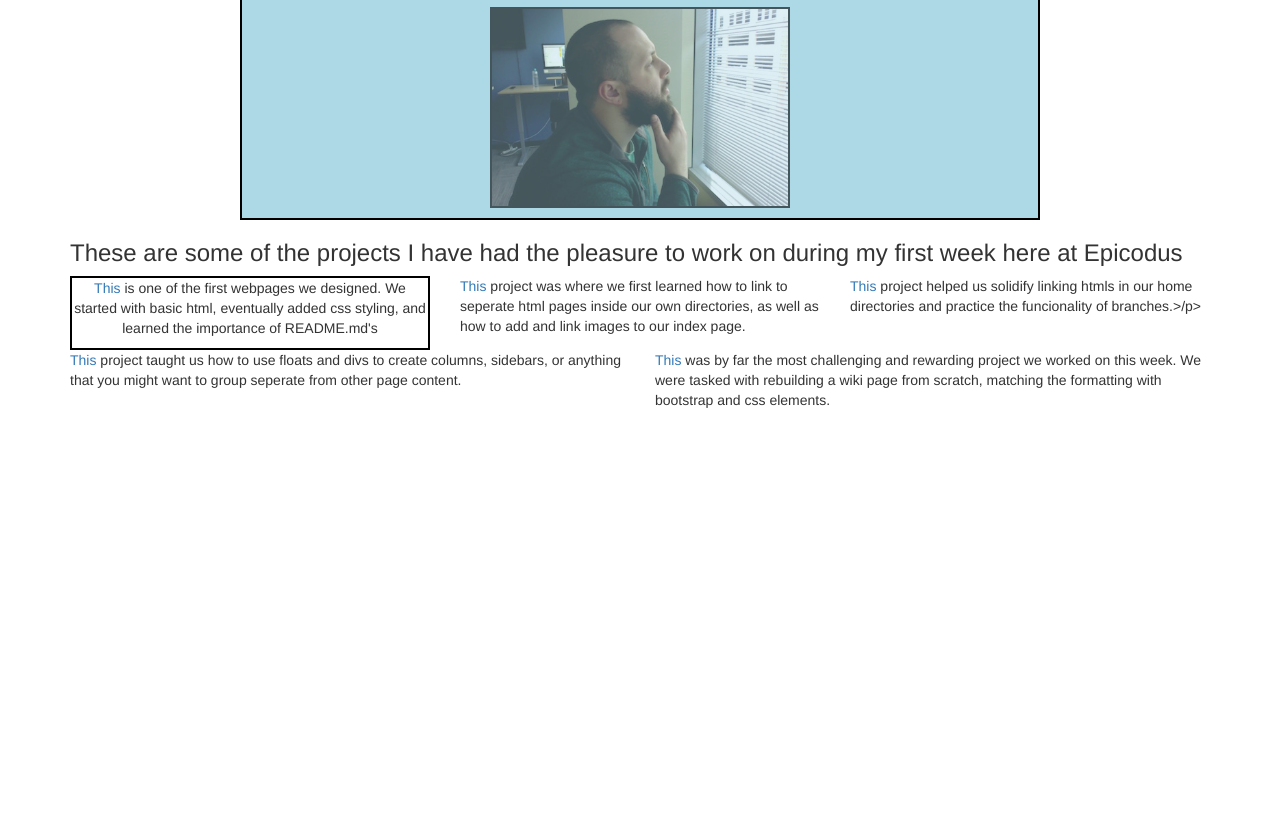
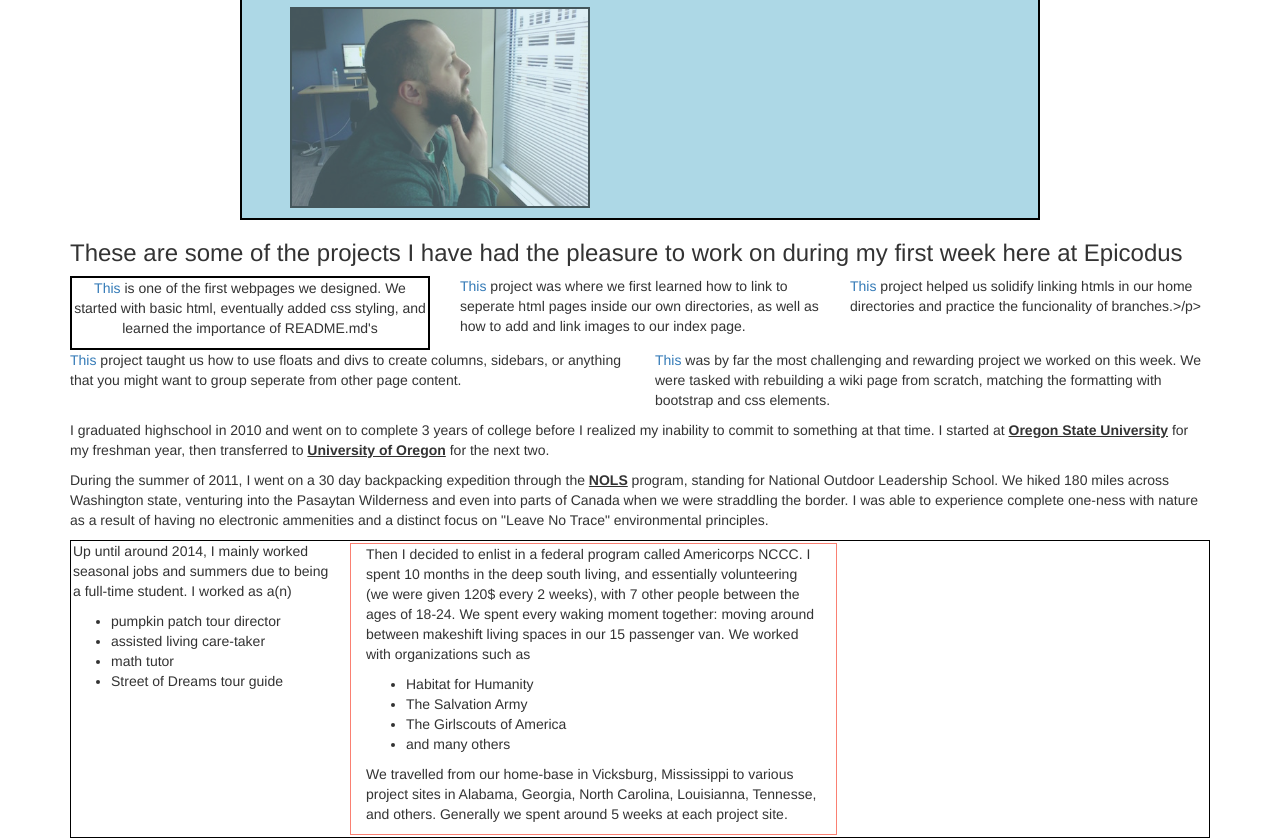
Before and after one commit to rifley/portfolio-webpage2, a plain HTML site: page index.html in a window 1280 px wide. Shown: the part 89-927 px from the top of the page. Before the commit the page ends 800 px from the top, so only its background shows below. Drawn offline with Linux system fonts and the light colour scheme.

Commit message:
add further html body content and css/bootstrap styling

```diff
--- a/css/styles.css
+++ b/css/styles.css
@@ -2,9 +2,24 @@ body {
   background-color:;
 }
 
+em {
+  font-weight: bold;
+  text-decoration: underline;
+  font-style: normal;
+}
 
+.jobs {
+  border: solid 1px black;
+}
 
+.seasons p{
+  padding-left: 2px;
+}
 
+.americorps {
+  border: solid 1px salmon;
+  margin: 2px;
+}
 
 .intro {
   text-align: center;
@@ -12,6 +27,7 @@ body {
   background-color: lightblue;
   color: black;
   width: 800px;
+  height: 100%;
   margin-left: auto;
   margin-right: auto;
   margin-top: 20px;
@@ -28,6 +44,7 @@ body {
   margin-bottom: 10px;
   width: 300px;
   border: solid 2px black;
+  margin-right: 400px;
 }
 
 .first-webpage {
--- a/index.html
+++ b/index.html
@@ -45,7 +45,37 @@
           </div>
         </div>
         <div class="about-me">
+          <div class="background-info">
+            <div class="gen-ed">
+              <p>I graduated highschool in 2010 and went on to complete 3 years of college before I realized my inability to commit to something at that time. I started at <em class="school">Oregon State University</em> for my freshman year, then transferred to <em class="school">University of Oregon</em> for the next two.</p>
+              <p>During the summer of 2011, I went on a 30 day backpacking expedition through the <em class="school">NOLS</em> program, standing for National Outdoor Leadership School. We hiked 180 miles across Washington state, venturing into the Pasaytan Wilderness and even into parts of Canada when we were straddling the border. I was able to experience complete one-ness with nature as a result of having no electronic ammenities and a distinct focus on "Leave No Trace" environmental principles.</p>
+            </div>
+            <div class="jobs">
+              <div class="row">
+                <div class="col-md-3 seasons">
+                  <p>Up until around 2014, I mainly worked seasonal jobs and summers due to being a full-time student. I worked as a(n)</p>
+                  <ul>
+                    <li>pumpkin patch tour director</li>
+                    <li>assisted living care-taker</li>
+                    <li>math tutor</li>
+                    <li>Street of Dreams tour guide</li>
+                  </ul>
+                </div>
+                <div class="col-md-5 americorps">
+                  <p>Then I decided to enlist in a federal program called <span class="strong">Americorps NCCC</span>. I spent 10 months in the deep south living, and essentially volunteering (we were given 120$ every 2 weeks), with 7 other people between the ages of 18-24. We spent every waking moment together: moving around between makeshift living spaces in our 15 passenger van. We worked with organizations such as</p>
+                  <ul>
+                    <li>Habitat for Humanity</li>
+                    <li>The Salvation Army</li>
+                    <li>The Girlscouts of America</li>
+                    <li>and many others</li>
+                  </ul>
+                  <p>We travelled from our home-base in Vicksburg, Mississippi to various project sites in Alabama, Georgia, North Carolina, Louisianna, Tennesse, and others. Generally we spent around 5 weeks at each project site.
+                  </p>
+                </div>
+                <div class="col-md 4 osh">
 
+            </div>
+          </div>
         </div>
       </div>
     </div>
```
